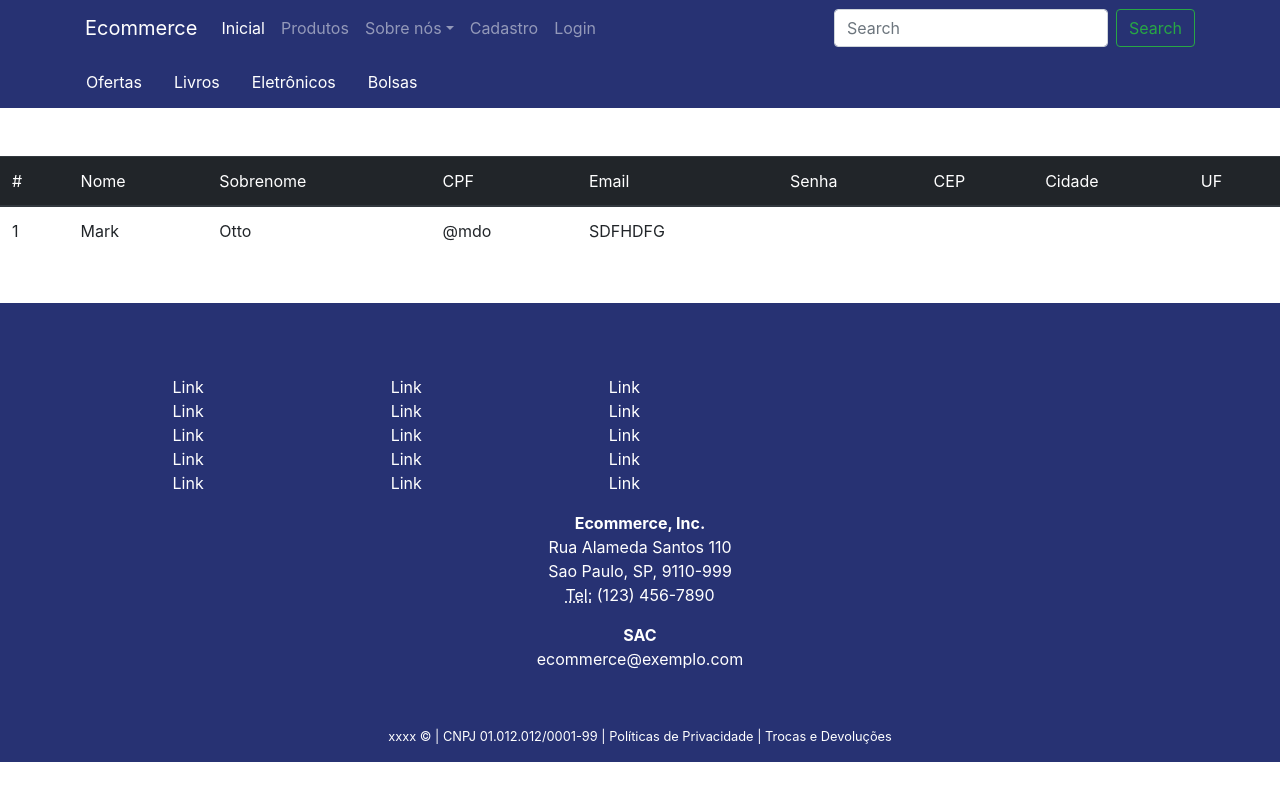
After one commit to RafaelCarvalhoNeto/projeto-integrador-dh, a PHP site: page /admUsuarios.php in a window 1280 px wide. The commit adds this page. Run offline with PHP 8.4, Linux system fonts and the light colour scheme; data that the repository does not hold is empty; some libraries are stand-ins or nearby versions.

Commit message:
criando tabela adm_usuários

```diff
--- /dev/null
+++ b/admUsuarios.php
@@ -0,0 +1,28 @@
+<?php require_once("./inc/head.php"); ?>
+<?php require_once("./inc/header.php"); ?>
+    <table class="table mt-5">
+        <thead class="thead-dark">
+            <tr>
+            <th>#</th>
+            <th>Nome</th>
+            <th>Sobrenome</th>
+            <th>CPF</th>
+            <th>Email</th>
+            <th>Senha</th>
+            <th>CEP</th>
+            <th>Cidade</th>
+            <th>UF</th>
+            </tr>
+        </thead>
+        <tbody>
+            <tr>
+                <th scope="row">1</th>
+                    <td>Mark</td>
+                    <td>Otto</td>
+                    <td>@mdo</td>
+                    <td>SDFHDFG</td>
+            </tr>
+        </tbody>
+    </table>
+
+    <?php require_once("./inc/footer.php"); ?>
```
Also changed, not shown: cadastro.php (+9 -3 lines).
